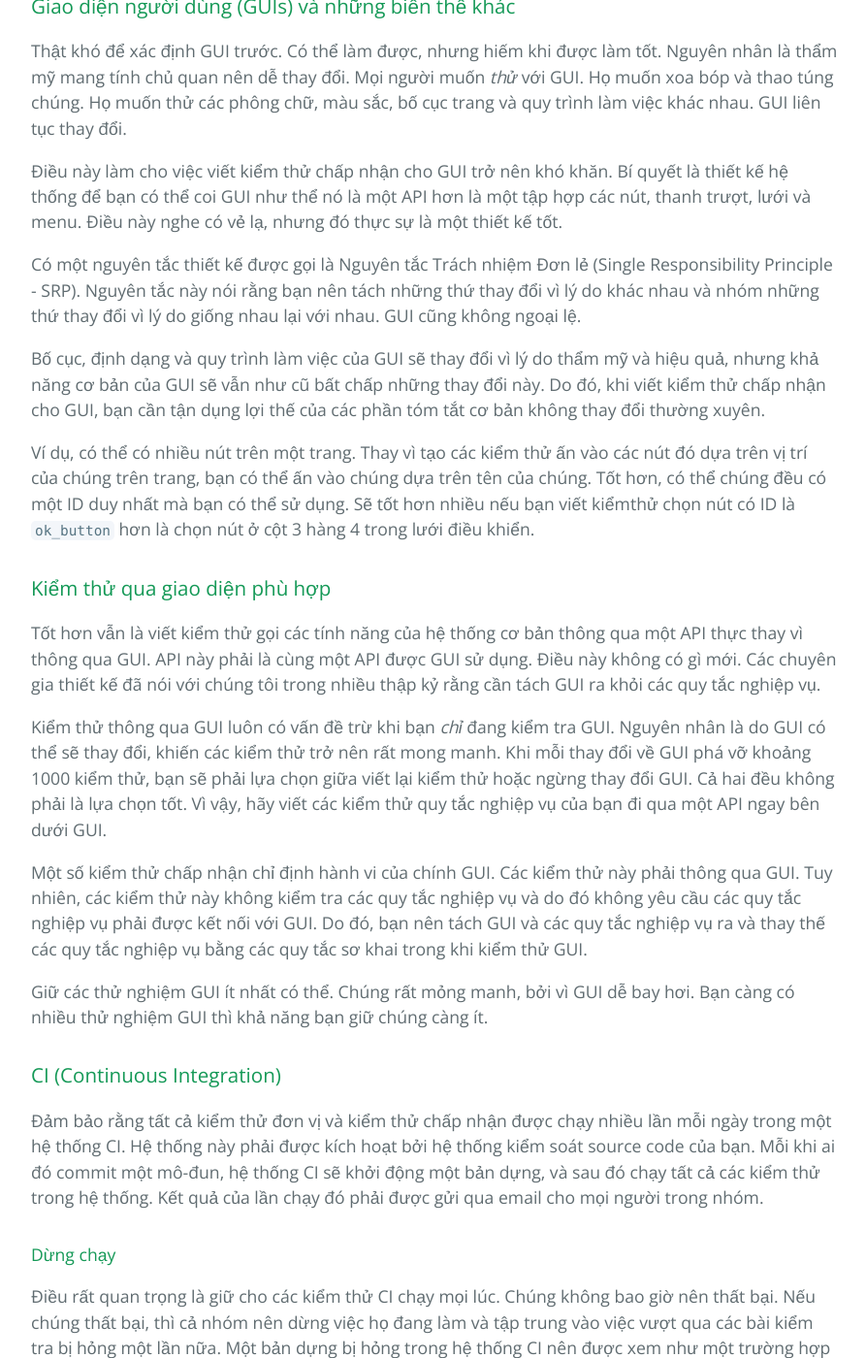
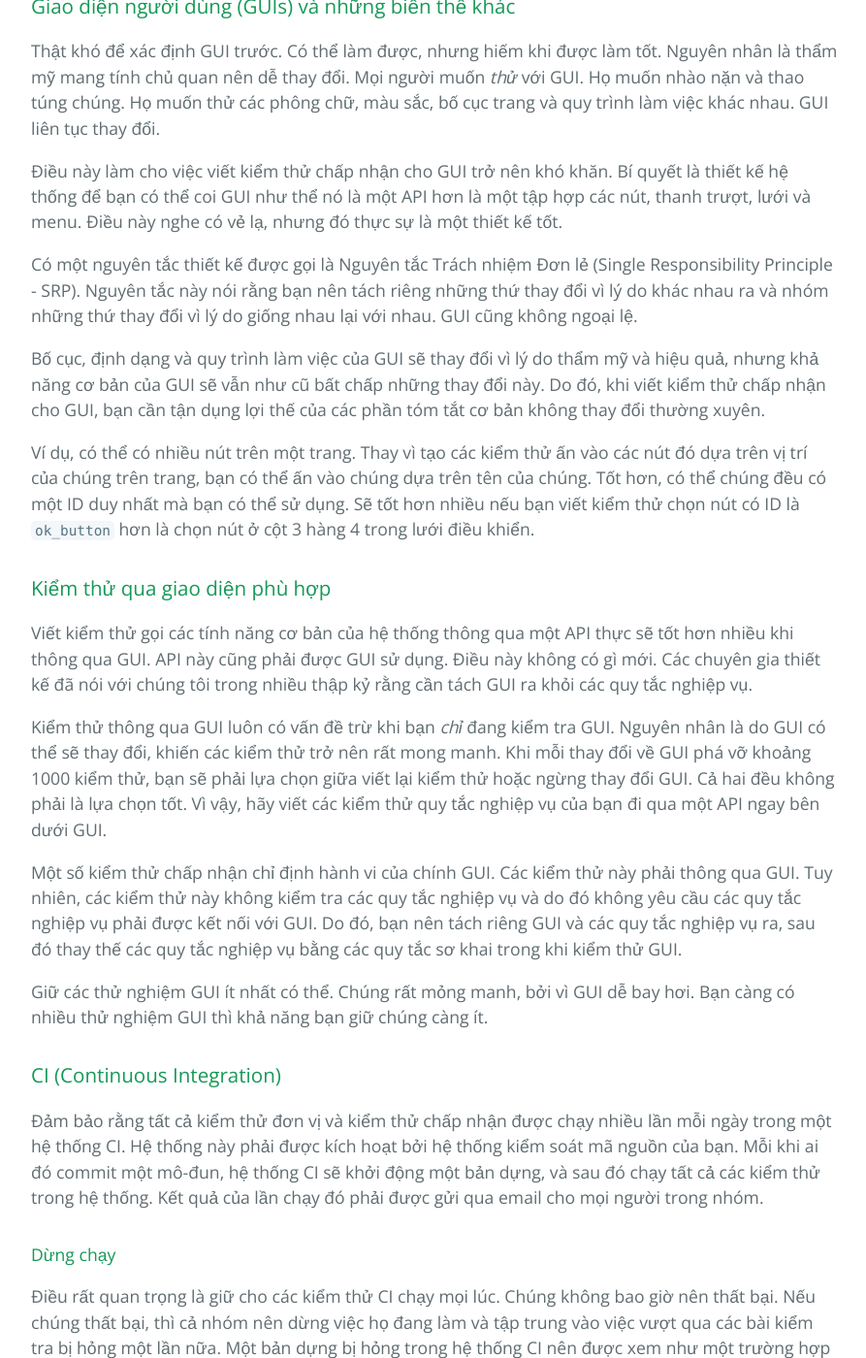
Before and after one commit to HaiBV/haibv.github.io, a Jekyll site: the page built from clean-coder/chapter-7-acceptance-testing.md, in a window 1280 px wide and 1400 px high, scrolled down 14419 px. Shown: the whole window at 97% size, without its empty margins (192-1085 px from the left). Built offline with Jekyll 4.4.1, drawn with Linux system fonts in a browser that asks for light colours; our own code applies the rules of GitHub Pages for plain Markdown files; some of the changed text lies outside the part shown.

Commit message:
Book - The Clean Coder - Correction - C7

```diff
--- a/clean-coder/chapter-7-acceptance-testing.md
+++ b/clean-coder/chapter-7-acceptance-testing.md
@@ -386,29 +386,29 @@ Nhưng lý do thực sự mà các kiểm thử này không thừa là chức n
 
 ### Giao diện người dùng (GUIs) và những biến thể khác
 
-Thật khó để xác định GUI trước. Có thể làm được, nhưng hiếm khi được làm tốt. Nguyên nhân là thẩm mỹ mang tính chủ quan nên dễ thay đổi. Mọi người muốn _thử_ với GUI. Họ muốn xoa bóp và thao túng chúng. Họ muốn thử các phông chữ, màu sắc, bố cục trang và quy trình làm việc khác nhau. GUI liên tục thay đổi.
+Thật khó để xác định GUI trước. Có thể làm được, nhưng hiếm khi được làm tốt. Nguyên nhân là thẩm mỹ mang tính chủ quan nên dễ thay đổi. Mọi người muốn _thử_ với GUI. Họ muốn nhào nặn và thao túng chúng. Họ muốn thử các phông chữ, màu sắc, bố cục trang và quy trình làm việc khác nhau. GUI liên tục thay đổi.
 
 Điều này làm cho việc viết kiểm thử chấp nhận cho GUI trở nên khó khăn. Bí quyết là thiết kế hệ thống để bạn có thể coi GUI như thể nó là một API hơn là một tập hợp các nút, thanh trượt, lưới và menu. Điều này nghe có vẻ lạ, nhưng đó thực sự là một thiết kế tốt.
 
-Có một nguyên tắc thiết kế được gọi là Nguyên tắc Trách nhiệm Đơn lẻ (Single Responsibility Principle - SRP). Nguyên tắc này nói rằng bạn nên tách những thứ thay đổi vì lý do khác nhau và nhóm những thứ thay đổi vì lý do giống nhau lại với nhau. GUI cũng không ngoại lệ.
+Có một nguyên tắc thiết kế được gọi là Nguyên tắc Trách nhiệm Đơn lẻ (Single Responsibility Principle - SRP). Nguyên tắc này nói rằng bạn nên tách riêng những thứ thay đổi vì lý do khác nhau ra và nhóm những thứ thay đổi vì lý do giống nhau lại với nhau. GUI cũng không ngoại lệ.
 
 Bố cục, định dạng và quy trình làm việc của GUI sẽ thay đổi vì lý do thẩm mỹ và hiệu quả, nhưng khả năng cơ bản của GUI sẽ vẫn như cũ bất chấp những thay đổi này. Do đó, khi viết kiểm thử chấp nhận cho GUI, bạn cần tận dụng lợi thế của các phần tóm tắt cơ bản không thay đổi thường xuyên.
 
-Ví dụ, có thể có nhiều nút trên một trang. Thay vì tạo các kiểm thử ấn vào các nút đó dựa trên vị trí của chúng trên trang, bạn có thể ấn vào chúng dựa trên tên của chúng. Tốt hơn, có thể chúng đều có một ID duy nhất mà bạn có thể sử dụng. Sẽ tốt hơn nhiều nếu bạn viết kiểmthử chọn nút có ID là `ok_button` hơn là chọn nút ở cột 3 hàng 4 trong lưới điều khiển.
+Ví dụ, có thể có nhiều nút trên một trang. Thay vì tạo các kiểm thử ấn vào các nút đó dựa trên vị trí của chúng trên trang, bạn có thể ấn vào chúng dựa trên tên của chúng. Tốt hơn, có thể chúng đều có một ID duy nhất mà bạn có thể sử dụng. Sẽ tốt hơn nhiều nếu bạn viết kiểm thử chọn nút có ID là `ok_button` hơn là chọn nút ở cột 3 hàng 4 trong lưới điều khiển.
 
 ### Kiểm thử qua giao diện phù hợp
 
-Tốt hơn vẫn là viết kiểm thử gọi các tính năng của hệ thống cơ bản thông qua một API thực thay vì thông qua GUI. API này phải là cùng một API được GUI sử dụng. Điều này không có gì mới. Các chuyên gia thiết kế đã nói với chúng tôi trong nhiều thập kỷ rằng cần tách GUI ra khỏi các quy tắc nghiệp vụ.
+Viết kiểm thử gọi các tính năng cơ bản của hệ thống thông qua một API thực sẽ tốt hơn nhiều khi thông qua GUI. API này cũng phải được GUI sử dụng. Điều này không có gì mới. Các chuyên gia thiết kế đã nói với chúng tôi trong nhiều thập kỷ rằng cần tách GUI ra khỏi các quy tắc nghiệp vụ.
 
 Kiểm thử thông qua GUI luôn có vấn đề trừ khi bạn _chỉ_ đang kiểm tra GUI. Nguyên nhân là do GUI có thể sẽ thay đổi, khiến các kiểm thử trở nên rất mong manh. Khi mỗi thay đổi về GUI phá vỡ khoảng 1000 kiểm thử, bạn sẽ phải lựa chọn giữa viết lại kiểm thử hoặc ngừng thay đổi GUI. Cả hai đều không phải là lựa chọn tốt. Vì vậy, hãy viết các kiểm thử quy tắc nghiệp vụ của bạn đi qua một API ngay bên dưới GUI.
 
-Một số kiểm thử chấp nhận chỉ định hành vi của chính GUI. Các kiểm thử này phải thông qua GUI. Tuy nhiên, các kiểm thử này không kiểm tra các quy tắc nghiệp vụ và do đó không yêu cầu các quy tắc nghiệp vụ phải được kết nối với GUI. Do đó, bạn nên tách GUI và các quy tắc nghiệp vụ ra và thay thế các quy tắc nghiệp vụ bằng các quy tắc sơ khai trong khi kiểm thử GUI.
+Một số kiểm thử chấp nhận chỉ định hành vi của chính GUI. Các kiểm thử này phải thông qua GUI. Tuy nhiên, các kiểm thử này không kiểm tra các quy tắc nghiệp vụ và do đó không yêu cầu các quy tắc nghiệp vụ phải được kết nối với GUI. Do đó, bạn nên tách riêng GUI và các quy tắc nghiệp vụ ra, sau đó thay thế các quy tắc nghiệp vụ bằng các quy tắc sơ khai trong khi kiểm thử GUI.
 
 Giữ các thử nghiệm GUI ít nhất có thể. Chúng rất mỏng manh, bởi vì GUI dễ bay hơi. Bạn càng có nhiều thử nghiệm GUI thì khả năng bạn giữ chúng càng ít.
 
 ### CI (Continuous Integration)
 
-Đảm bảo rằng tất cả kiểm thử đơn vị và kiểm thử chấp nhận được chạy nhiều lần mỗi ngày trong một hệ thống CI. Hệ thống này phải được kích hoạt bởi hệ thống kiểm soát source code của bạn. Mỗi khi ai đó commit một mô-đun, hệ thống CI sẽ khởi động một bản dựng, và sau đó chạy tất cả các kiểm thử trong hệ thống. Kết quả của lần chạy đó phải được gửi qua email cho mọi người trong nhóm.
+Đảm bảo rằng tất cả kiểm thử đơn vị và kiểm thử chấp nhận được chạy nhiều lần mỗi ngày trong một hệ thống CI. Hệ thống này phải được kích hoạt bởi hệ thống kiểm soát mã nguồn của bạn. Mỗi khi ai đó commit một mô-đun, hệ thống CI sẽ khởi động một bản dựng, và sau đó chạy tất cả các kiểm thử trong hệ thống. Kết quả của lần chạy đó phải được gửi qua email cho mọi người trong nhóm.
 
 #### Dừng chạy
 
@@ -418,6 +418,6 @@ Tôi đã tham khảo ý kiến cho các team không thực hiện nghiêm túc
 
 ## Kết luận
 
-Giao tiếp về chi tiết là khó. Điều này đặc biệt đúng đối với lập trình viên và bên liên quan đang trao đổi về chi tiết của một ứng dụng. Quá dễ dàng để mỗi bên xua tay và _giả định_ rằng bên kia đã hiểu. Thông thường, cả hai bên đều đồng ý rằng họ hiểu và rời đi với những ý kiến hoàn toàn khác nhau.
+Giao tiếp càng chi tiết càng khó. Điều này đặc biệt đúng đối với lập trình viên và bên liên quan khi đang trao đổi về chi tiết của một ứng dụng. Quá dễ dàng để mỗi bên xua tay và _giả định_ rằng bên kia đã hiểu. Thông thường, cả hai bên đều đồng ý rằng họ hiểu và rời đi với những ý kiến hoàn toàn khác nhau.
 
 Cách duy nhất tôi biết để loại bỏ lỗi giao tiếp giữa lập trình viên và bên liên quan là viết kiểm thử chấp nhận tự động. Những kiểm thử phải chính thống như cách chúng thực hiện. Chúng phải hoàn toàn rõ ràng và đồng bộ với ứng dụng. Chúng là tài liệu yêu cầu hoàn hảo.
```
